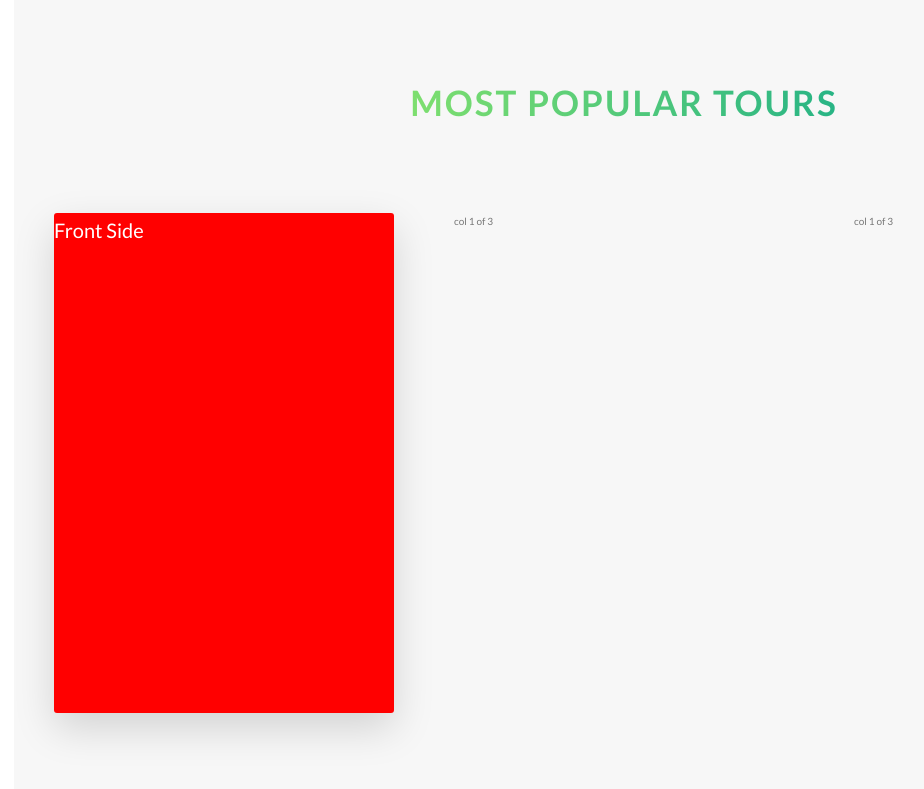
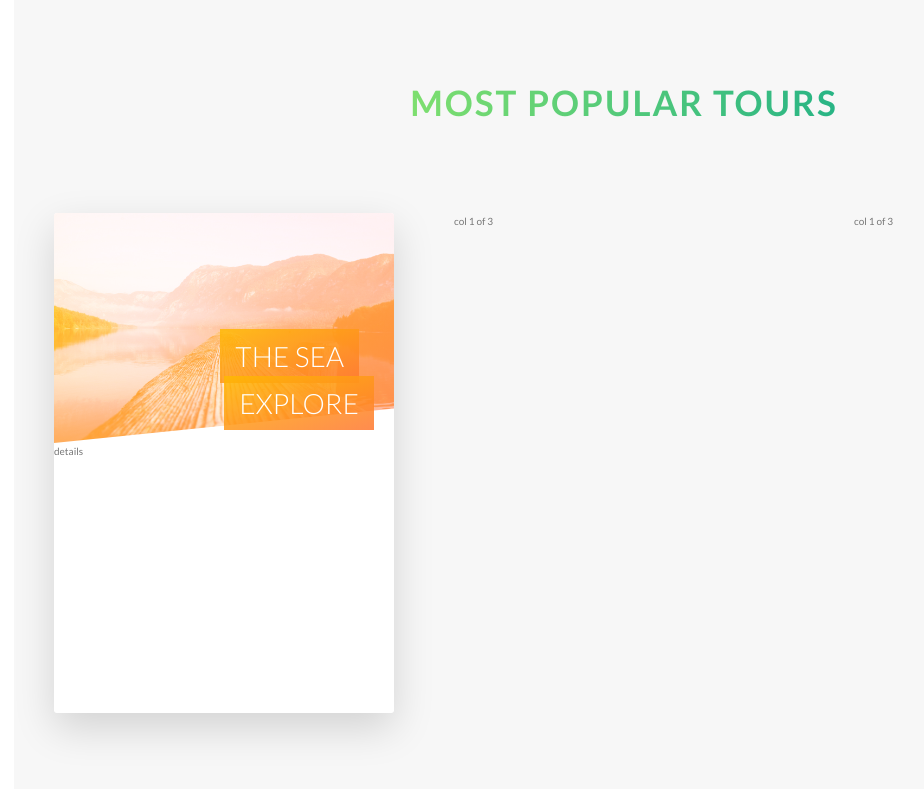
Before and after one commit to abduallahnoorsayket/Natours_project-CSS, a website: page index.html in a window 1280 px wide. Shown: the part 2293-3082 px from the top of the page, without its empty margins (16-940 px from the left). Drawn offline with Linux system fonts and the light colour scheme.

Commit message:
tours card runnning

```diff
--- a/index.html
+++ b/index.html
@@ -92,7 +92,13 @@
         <div class="row">
           <div class="col-1-of-3">
             <div class="card">
-              <div class="card__side card__side--front">Front Side</div>
+              <div class="card__side card__side--front">
+                <div class="card__picture card__picture--1">&nbsp;</div>
+                <h4 class="card__heading">
+                  <span class="card__heading-span card__heading-span--1">The sea Explore</span>
+                </h4>
+                <div class="card__details">details</div>
+              </div>
               <div class="card__side card__side--back card__side--back-1">Back Side</div>
             </div>
           </div>
--- a/sass/components/_card.scss
+++ b/sass/components/_card.scss
@@ -1,14 +1,12 @@
 .card {
+  // FUNCTIONALITY
   perspective: 150rem;
   -moz-perspective: 150rem;
   position: relative;
   height: 50rem;
   &__side {
-    background-color: orangered;
     height: 50rem;
     transition: all 0.9s;
-    font-size: 2rem;
-    color: #fff;
     transition: all 0.8s;
     position: absolute;
     top: 0;
@@ -17,8 +15,9 @@
     backface-visibility: hidden;
     border-radius: 3px;
     box-shadow: 0 1.5rem 4rem rgba($color-black, 0.15);
+    overflow: hidden;
     &--front {
-      background-color: red;
+      background-color: $color-white;
     }
     &--back {
       transform: rotateY(180deg);
@@ -33,4 +32,41 @@
   &:hover &__side--back {
     transform: rotateY(0deg);
   }
+  // FRONT SIDE STYLING
+  &__picture {
+    background-position: center;
+    background-size: cover;
+    height: 23rem;
+    background-blend-mode: screen;
+    -webkit-clip-path: polygon(0 0, 100% 0, 100% 85%, 0 100%);
+    clip-path: polygon(0 0, 100% 0, 100% 85%, 0 100%);
+    &--1 {
+      background-image: linear-gradient(to right bottom, $color-secondary-light, $color-secondary-dark), url(../../images/tours-1.jpg);
+    }
+    &--2 {
+      background-image: url(../../images/tours-2.jpg);
+    }
+    &--3 {
+      background-image: url(../../images/tours-3.jpg);
+    }
+  }
+  &__heading {
+    font-size: 2.8rem;
+    font-weight: 300;
+    text-transform: uppercase;
+    color: $color-white;
+    position: absolute;
+    top: 12rem;
+    right: 2rem;
+    text-align: right;
+    width: 75%;
+  }
+  &__heading-span {
+    padding: 1rem 1.5rem;
+    -webkit-box-decoration-break: clone;
+    box-decoration-break: clone;
+    &--1 {
+      background-image: linear-gradient(to right bottom, rgba($color-secondary-light, 0.85), rgba($color-secondary-dark, 0.85));
+    }
+  }
 }
--- a/sass/layout/_header.scss
+++ b/sass/layout/_header.scss
@@ -3,6 +3,7 @@
   background-image: linear-gradient(to right, rgba($color-primary, 0.7), #28b485), url(../images/hero-bg.jpg);
   background-position: top;
   background-size: cover;
+  -webkit-clip-path: polygon(0 0, 100% 0, 100% 75vh, 0 100%);
   clip-path: polygon(0 0, 100% 0, 100% 75vh, 0 100%);
   position: relative;
 
```
Also changed, not shown: css/style.css, images/pexels-lukas-rodriguez-3618162.jpg (added), images/tours-1.jpg (added), images/tours-2.jpg (added), images/tours-3.jpg (added).
